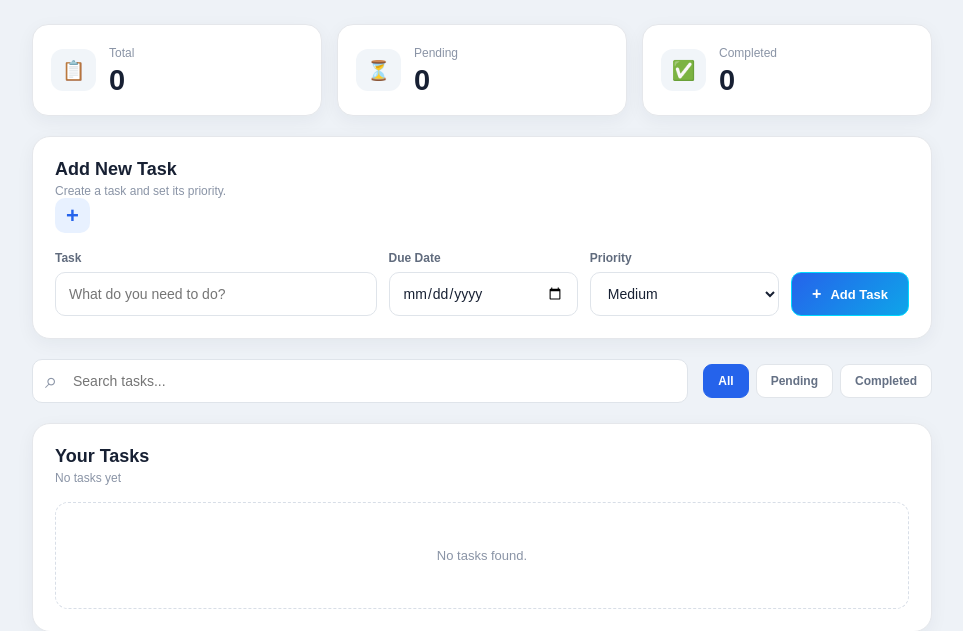
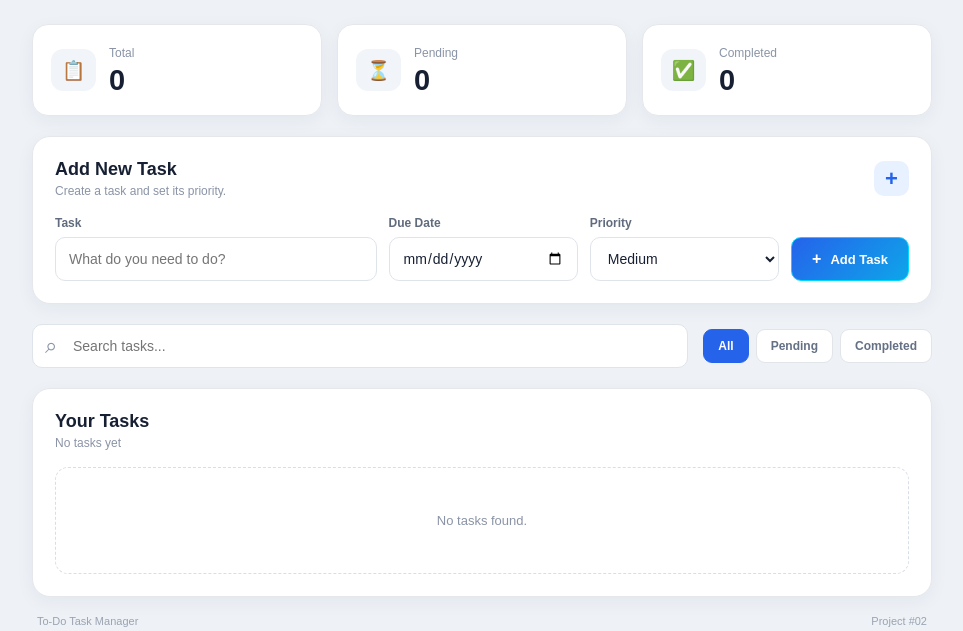
Before and after one commit to sachinkumar7033/Project-02-Todo-Task-Manager, a Flask app: page / in a window 1280 px wide. Shown: the part 136-767 px from the top of the page, without its empty margins (158-1121 px from the left). Run offline with Flask 3, Linux system fonts and the light colour scheme.

Commit message:
css update

```diff
--- a/static/css/style.css
+++ b/static/css/style.css
@@ -107,7 +107,7 @@ button {
 }
 
 .section-title {
-    display:;
+    display: flex;
     align-items: center;
     justify-content: space-between;
     margin-bottom: 18px;
```
